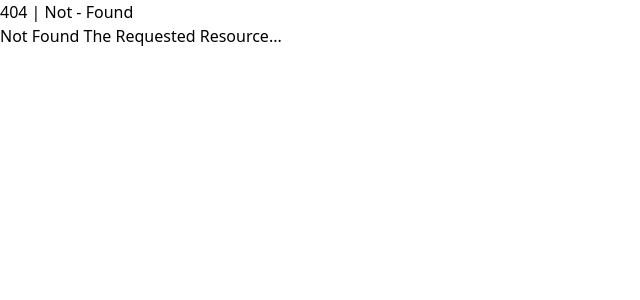
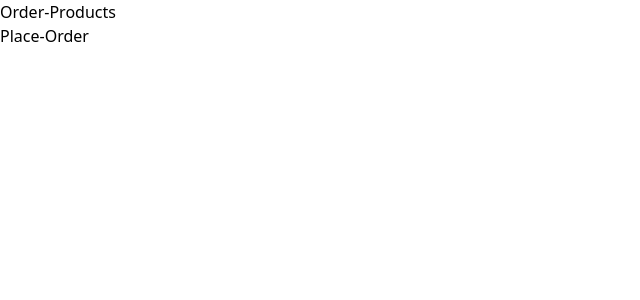
Before and after one commit to sabbir-sabbir/Next-js-practicE, a Next.js app: page /order-product in a window 1280 px wide. Before the commit this address had no page. Shown: the top 300 px of the page, without its empty margins (0-640 px from the left). Built offline with nearby package versions, Linux system fonts and the light colour scheme.

Commit message:
Programmaticaly navigation

```diff
--- /dev/null
+++ b/src/app/order-product/page.tsx
@@ -0,0 +1,21 @@
+"use client"
+import { useRouter } from "next/navigation"
+
+
+const OrderProductPage = () => {
+    const router = useRouter();
+   const HandleClick =()=> {
+    router.push("/");
+   };
+  return (
+    <>
+     <div>
+    <h1>Order-Products</h1>
+    <button onClick={HandleClick}>Place-Order</button>
+     </div>
+    </>
+
+  )
+}
+
+export default OrderProductPage
```
